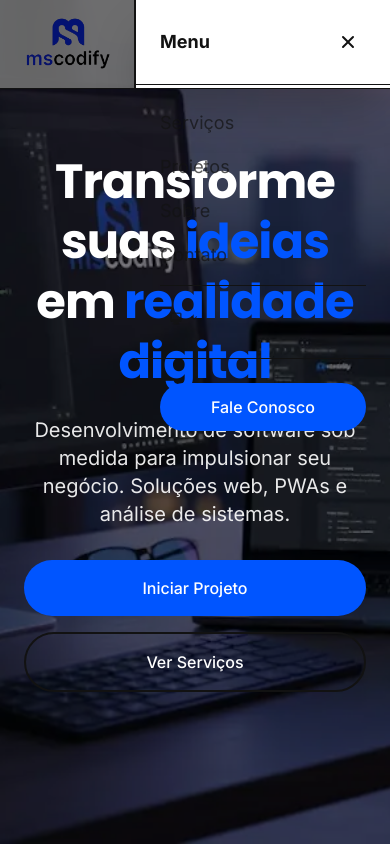
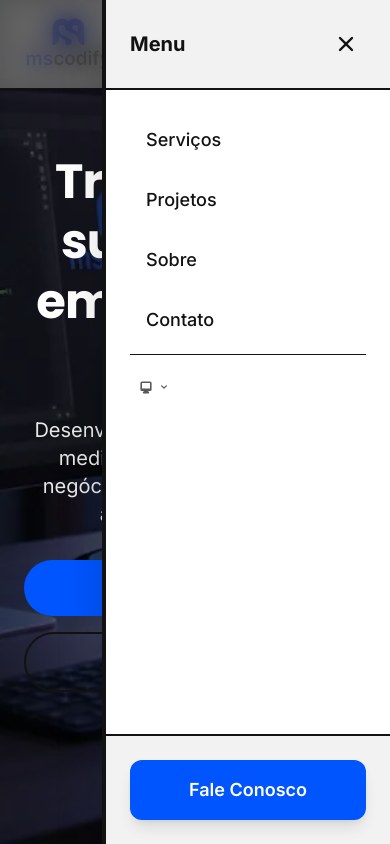
Before and after one commit to daquadra/mscodify, a Next.js app: page / in a window 390 px wide. Both pictures are taken after a click on the button "Menu". Shown: the top 844 px of the page. Built offline with nearby package versions, Linux system fonts and the light colour scheme.

Commit message:
fix: mobile menu

```diff
--- a/app/components/MobileMenu.tsx
+++ b/app/components/MobileMenu.tsx
@@ -41,56 +41,56 @@ export default function MobileMenu() {
         {isOpen ? <HiX className="w-6 h-6" /> : <HiMenu className="w-6 h-6" />}
       </button>
 
-      {/* Overlay */}
+      {/* Overlay com Backdrop Blur */}
       {isOpen && (
         <div
-          className="fixed inset-0 bg-black/50 z-40 md:hidden"
+          className="fixed inset-0 bg-black/60 backdrop-blur-md z-100 md:hidden transition-opacity duration-300"
           onClick={() => setIsOpen(false)}
         />
       )}
 
       {/* Menu Slide */}
       <div
-        className={`fixed top-0 right-0 h-full w-64 bg-background shadow-2xl border-l-2 border-primary/20 z-50 transform transition-transform duration-300 ease-in-out md:hidden ${
+        className={`fixed top-0 right-0 h-screen w-72 bg-background shadow-2xl border-l-4 border-primary z-110 transform transition-transform duration-300 ease-in-out md:hidden ${
           isOpen ? 'translate-x-0' : 'translate-x-full'
         }`}
       >
-        <div className="flex flex-col h-full">
+        <div className="flex flex-col h-screen">
           {/* Header do Menu */}
-          <div className="flex items-center justify-between p-6 border-b border-foreground/10">
-            <span className="font-bold text-lg">Menu</span>
+          <div className="flex items-center justify-between p-6 border-b-2 border-primary/20 bg-foreground/5">
+            <span className="font-bold text-xl text-foreground">Menu</span>
             <button
               onClick={() => setIsOpen(false)}
-              className="p-2 hover:bg-foreground/5 rounded-lg transition-colors"
+              className="p-2 hover:bg-foreground/10 rounded-lg transition-colors"
               aria-label="Fechar menu"
             >
-              <HiX className="w-5 h-5" />
+              <HiX className="w-6 h-6" />
             </button>
           </div>
 
           {/* Links de Navegação */}
-          <nav className="flex-1 flex flex-col p-6 space-y-4">
+          <nav className="flex-1 flex flex-col p-6 space-y-2">
             <button
               onClick={() => handleLinkClick('#servicos')}
-              className="text-left text-lg text-foreground/70 hover:text-primary transition-colors"
+              className="text-left text-lg font-medium text-foreground hover:text-primary hover:bg-primary/10 px-4 py-3 rounded-lg transition-all"
             >
               Serviços
             </button>
             <button
               onClick={() => handleLinkClick('#projetos')}
-              className="text-left text-lg text-foreground/70 hover:text-primary transition-colors"
+              className="text-left text-lg font-medium text-foreground hover:text-primary hover:bg-primary/10 px-4 py-3 rounded-lg transition-all"
             >
               Projetos
             </button>
             <button
               onClick={() => handleLinkClick('#sobre')}
-              className="text-left text-lg text-foreground/70 hover:text-primary transition-colors"
+              className="text-left text-lg font-medium text-foreground hover:text-primary hover:bg-primary/10 px-4 py-3 rounded-lg transition-all"
             >
               Sobre
             </button>
             <button
               onClick={() => handleLinkClick('#contato')}
-              className="text-left text-lg text-foreground/70 hover:text-primary transition-colors"
+              className="text-left text-lg font-medium text-foreground hover:text-primary hover:bg-primary/10 px-4 py-3 rounded-lg transition-all"
             >
               Contato
             </button>
@@ -101,10 +101,10 @@ export default function MobileMenu() {
           </nav>
 
           {/* CTA */}
-          <div className="p-6 border-t border-foreground/10">
+          <div className="p-6 border-t-2 border-primary/20 bg-foreground/5">
             <button
               onClick={() => handleLinkClick('#contato')}
-              className="w-full bg-primary hover:bg-primary-dark text-white px-6 py-3 rounded-full transition-colors font-medium"
+              className="w-full bg-primary hover:bg-primary/90 text-white px-6 py-4 rounded-xl transition-all font-semibold text-lg shadow-lg hover:shadow-xl hover:scale-105"
             >
               Fale Conosco
             </button>
```
